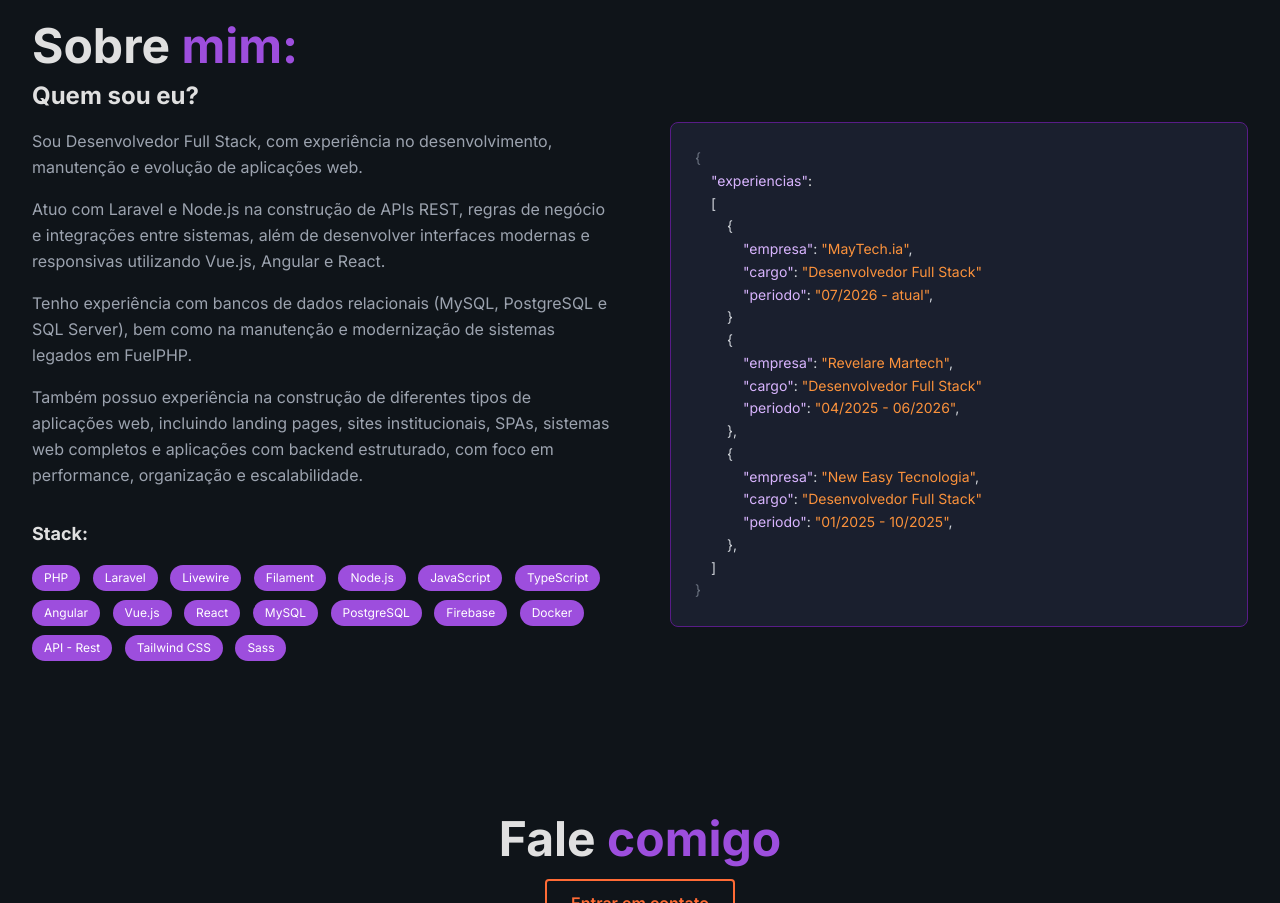
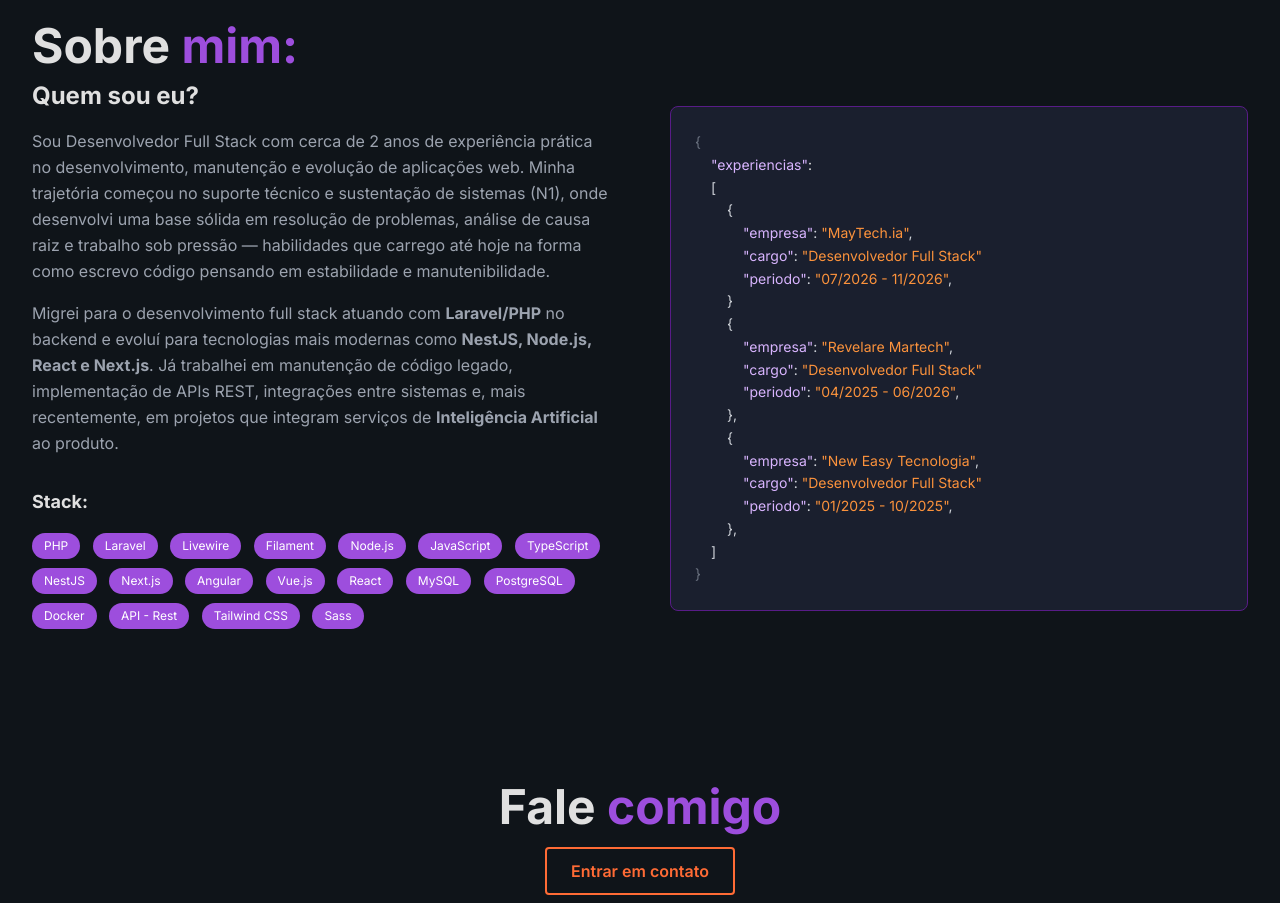
Before and after one commit to hugosbss/portfolio, a plain HTML site: page index.html in a window 1280 px wide. Shown: the part 2620-3523 px from the top of the page. Drawn offline with nearby package versions, Linux system fonts and the light colour scheme.

Commit message:
update portfolio profile

```diff
--- a/index.html
+++ b/index.html
@@ -632,13 +632,11 @@
                 <div>
                     <h3 class="text-2xl font-bold mb-4">Quem sou eu?</h3>
 
-                    <p class="text-gray-400 mb-4 leading-relaxed">Sou Desenvolvedor Full Stack, com experiência no desenvolvimento, manutenção e evolução de aplicações web.</p>
+                    <p class="text-gray-400 mb-4 leading-relaxed">Sou Desenvolvedor Full Stack com cerca de 2 anos de experiência prática no desenvolvimento, manutenção e evolução de aplicações web. Minha trajetória começou no suporte técnico e sustentação de sistemas (N1), onde desenvolvi uma base sólida em resolução de problemas, análise de causa raiz e trabalho sob pressão — habilidades que carrego até hoje na forma como escrevo código pensando em estabilidade e manutenibilidade.</p>
 
-                    <p class="text-gray-400 mb-4 leading-relaxed">Atuo com Laravel e Node.js na construção de APIs REST, regras de negócio e integrações entre sistemas, além de desenvolver interfaces modernas e responsivas utilizando Vue.js, Angular e React.</p>
+                    <p class="text-gray-400 mb-4 leading-relaxed">Migrei para o desenvolvimento full stack atuando com <strong>Laravel/PHP</strong> no backend e evoluí para tecnologias mais modernas como <strong>NestJS, Node.js, React e Next.js</strong>. Já trabalhei em manutenção de código legado, implementação de APIs REST, integrações entre sistemas e, mais recentemente, em projetos que integram serviços de <strong>Inteligência Artificial</strong> ao produto.</p>
 
-                    <p class="text-gray-400 mb-4 leading-relaxed">Tenho experiência com bancos de dados relacionais (MySQL, PostgreSQL e SQL Server), bem como na manutenção e modernização de sistemas legados em FuelPHP.</p>
-
-                    <p class="text-gray-400 mb-4 leading-relaxed">Também possuo experiência na construção de diferentes tipos de aplicações web, incluindo landing pages, sites institucionais, SPAs, sistemas web completos e aplicações com backend estruturado, com foco em performance, organização e escalabilidade.</p>
+                    <!-- <p class="text-gray-400 mb-4 leading-relaxed">Estou em busca de uma oportunidade onde eu possa aplicar essa combinação — solidez técnica em Full Stack e visão prática de suporte/operação — para ajudar a empresa a evoluir seus sistemas com qualidade, resolver problemas reais de forma ágil e crescer como desenvolvedor dentro de um time que valorize aprendizado contínuo.</p> -->
 
                     <div class="mt-8">
                         <h4 class="text-lg font-bold mb-4">Stack:</h4>
@@ -650,12 +648,13 @@
                             <span class="skill-tag">Node.js</span>
                             <span class="skill-tag">JavaScript</span>
                             <span class="skill-tag">TypeScript</span>
+                            <span class="skill-tag">NestJS</span>
+                            <span class="skill-tag">Next.js</span>
                             <span class="skill-tag">Angular</span>
                             <span class="skill-tag">Vue.js</span>
                             <span class="skill-tag">React</span>
                             <span class="skill-tag">MySQL</span>
                             <span class="skill-tag">PostgreSQL</span>
-                            <span class="skill-tag">Firebase</span>
                             <span class="skill-tag">Docker</span>
                             <span class="skill-tag">API - Rest</span>
                             <span class="skill-tag">Tailwind CSS</span>
@@ -674,7 +673,7 @@
                     <p class="ml-12 text-gray-300"><span class="text-purple-300">"cargo"</span>: <span
                             class="text-orange-400">"Desenvolvedor Full Stack"</span></p>
                     <p class="ml-12 text-gray-300"><span class="text-purple-300">"periodo"</span>: <span
-                            class="text-orange-400">"07/2026 - atual"</span>,</p>
+                            class="text-orange-400">"07/2026 - 11/2026"</span>,</p>
                     <p class="ml-8 text-gray-300">}</p>
 
                     <p class="ml-8 text-gray-300">{</p>
```
